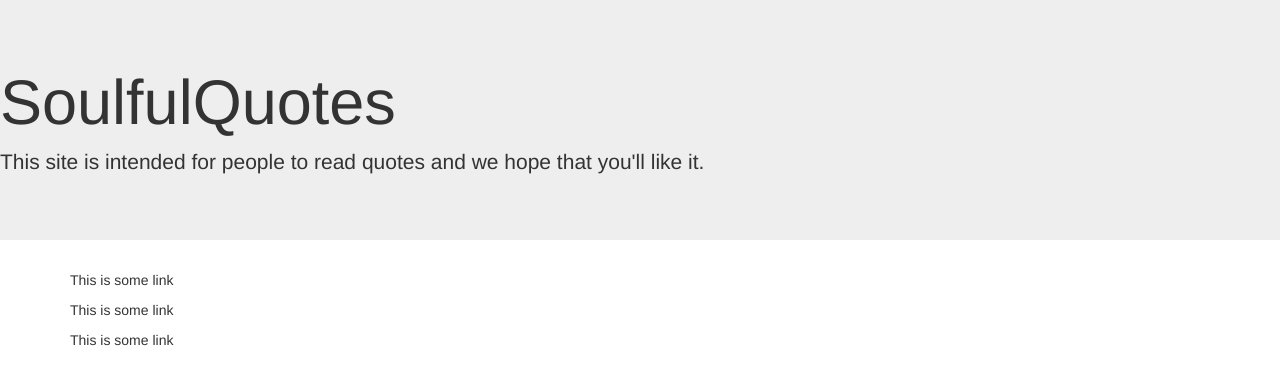
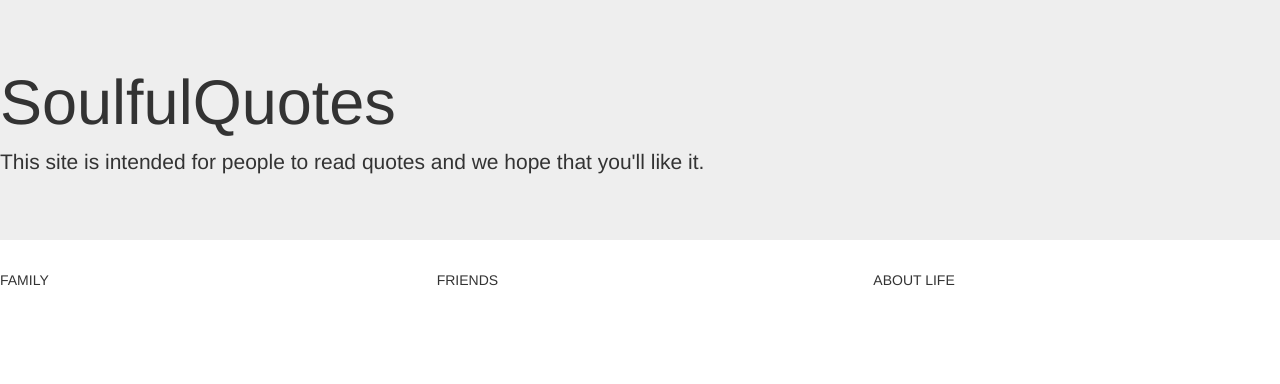
Before and after one commit to rodarodolfo/IdiomTrendsPage5.github.io, a plain HTML site: page index.html in a window 1280 px wide. Drawn offline with nearby package versions, Linux system fonts and the light colour scheme.

Commit message:
Update index.html

```diff
--- a/index.html
+++ b/index.html
@@ -19,19 +19,18 @@
   </head>
   <body background="main.png">
       <div class="jumbotron">
-        <div class="container-fluif">
         <h1>SoulfulQuotes</h1>
         <p>This site is intended for people to read quotes and we hope that you'll like it.</p>
-          <div class="row"></div>
-        </div>
       </div>
 
-      <div class="container">
-        <p>This is some link</p>
-        <p>This is some link</p>
-        <p>This is some link</p>
+    <div class="row">
+      <div class="col-sm-4">FAMILY</div>
+      <div class="col-sm-4">FRIENDS</div>
+      <div class="col-sm-4">ABOUT LIFE</div>
+    </div>
 
-   </div>
+
+
     <!-- jQuery (necessary for Bootstrap's JavaScript plugins) -->
     <script src="https://ajax.googleapis.com/ajax/libs/jquery/1.12.4/jquery.min.js"></script>
     <!-- Include all compiled plugins (below), or include individual files as needed -->
```
